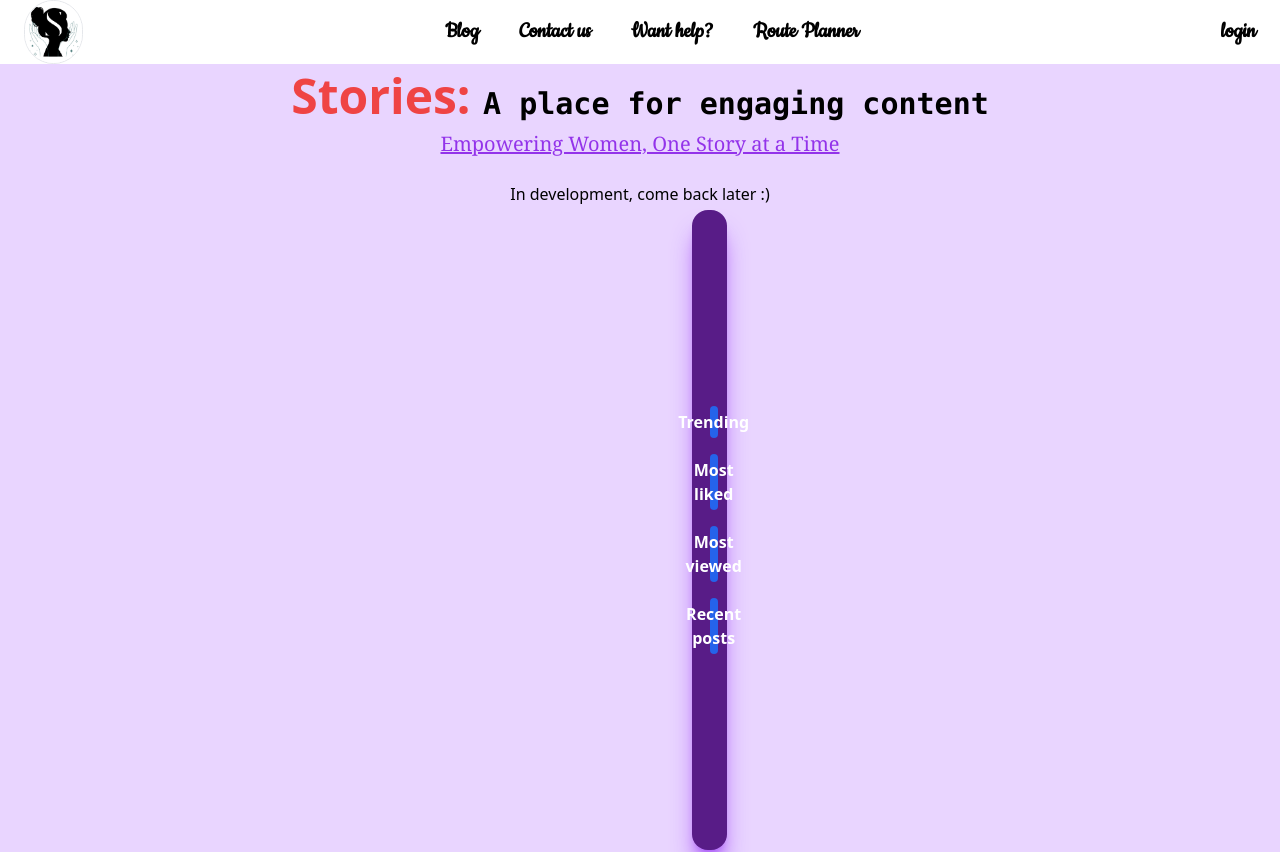
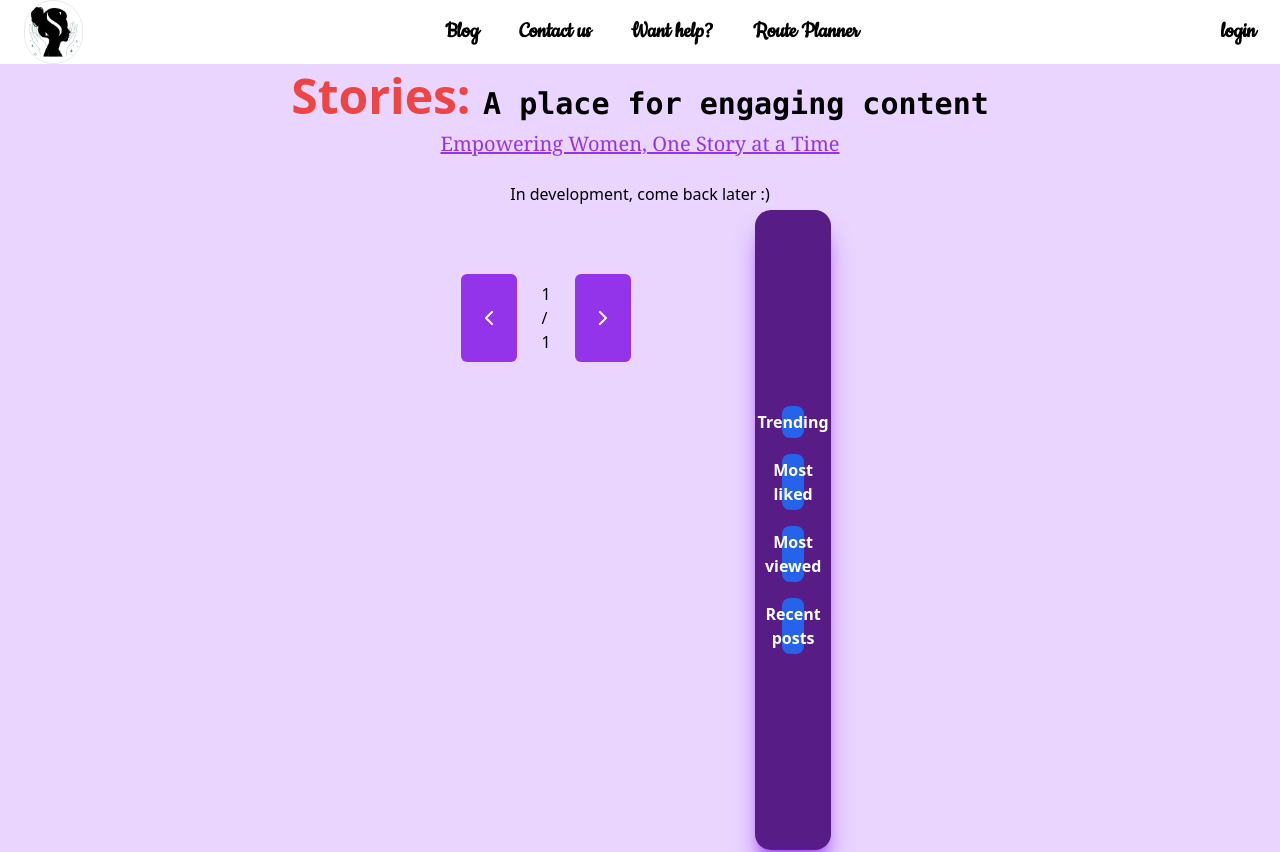
Before and after one commit to Aryan030204/Serenova-Empowering-Women--Protecting-Futures, a React (Vite) app in the folder client/: page /blog in a window 1280 px wide. Shown: the top 852 px of the page. Built offline with nearby package versions, Linux system fonts and the light colour scheme; no server answers; a web font is replaced by a local one.

Commit message:
refactor: remove unused story pages and components; implement pagination for story fetching

```diff
--- a/client/src/App.jsx
+++ b/client/src/App.jsx
@@ -14,10 +14,6 @@ import RoutesPage from "./pages/RoutesPage";
 import OpenedPost from "./components/OpenedPost";
 import SavedPosts from "./pages/SavedPosts";
 import SavedPost from "./pages/SavedPost";
-import TrendingStories from "./pages/TrendingStories";
-import MostLikedStories from "./pages/MostLikedStories";
-import MostViewedStories from "./pages/MostViewedStories";
-import RecentStories from "./pages/RecentStories";
 function App() {
   return (
     <>
@@ -38,10 +34,6 @@ function App() {
             <Route path="/blog/stories/:id" element={<OpenedPost />} />
             <Route path="/blog/:id/saved" element={<SavedPosts />} />
             <Route path="/user/saved/:id" element={<SavedPost />} />
-            <Route path="/stories/trending" element={<TrendingStories />} />
-            <Route path="/stories/mostliked" element={<MostLikedStories />} />
-            <Route path="/stories/mostviewed" element={<MostViewedStories />} />
-            <Route path="/stories/recent" element={<RecentStories />} />
           </Routes>
           <Footer />
         </div>
--- /dev/null
+++ b/client/src/components/Pagination.jsx
@@ -0,0 +1,30 @@
+/* eslint-disable react/prop-types */
+import { ChevronLeft, ChevronRight } from "lucide-react";
+
+const Pagination = ({ fetchStories, page, totalPages }) => {
+  return (
+    <div className="flex justify-center mt-5">
+      <button
+        onClick={() => fetchStories(page - 1)}
+        disabled={page === 1}
+        className="px-4 py-2 bg-purple-600 font-semibold rounded-md mx-2 text-white"
+      >
+        <ChevronLeft />
+      </button>
+
+      <span className="px-4 py-2">
+        {page} / {totalPages}
+      </span>
+
+      <button
+        onClick={() => fetchStories(page + 1)}
+        disabled={page === totalPages}
+        className="px-4 py-2 bg-purple-600 font-semibold rounded-md mx-2 text-white"
+      >
+        <ChevronRight />
+      </button>
+    </div>
+  );
+};
+
+export default Pagination;
--- a/client/src/components/PostsNavbar.jsx
+++ b/client/src/components/PostsNavbar.jsx
@@ -1,4 +1,3 @@
-import { useState } from "react";
 import { Link } from "react-router";
 import { SERVER_URL } from "../utils/config";
 import axios from "axios";
--- a/client/src/components/SocialHandles.jsx
+++ /dev/null
@@ -1,11 +0,0 @@
-import React from 'react'
-
-const SocialHandles = () => {
-  return (
-    <div>
-
-    </div>
-  )
-}
-
-export default SocialHandles
--- a/client/src/components/StoryPost.jsx
+++ b/client/src/components/StoryPost.jsx
@@ -8,12 +8,15 @@ import "react-toastify/ReactToastify.css";
 import { useSelector } from "react-redux";
 import { useDispatch } from "react-redux";
 import { setstories } from "../utils/storiesSlice";
+import Pagination from "./Pagination";
 const StoryPost = () => {
   const stories = useSelector((state) => state.stories.stories);
   const dispatch = useDispatch();
   const [liked, setLiked] = useState(false);
   const [disliked, setDisliked] = useState(false);
   const [savedStories, setSavedStories] = useState([]);
+  const [page, setPage] = useState(1);
+  const [totalPages, setTotalPages] = useState(1);
   const user = JSON.parse(localStorage.getItem("user"));
 
   const likeStory = async (id) => {
@@ -140,16 +143,25 @@ const StoryPost = () => {
     }
   };
 
+  const getStories = async (page = 1) => {
+    try {
+      const res = await axios.get(
+        `${SERVER_URL}/stories/all?page=${page}&limit=5`
+      );
 
-  const getStories = async () => {
-    const res = await axios.get(SERVER_URL + "/stories/all");
+      dispatch(setstories(res.data.stories));
+      setPage(res.data.currentPage);
+      setTotalPages(res.data.totalPages);
+      getSavedStories();
+    } catch (error) {
+      console.error("Error fetching stories:", error);
+    }
+  };
 
-    dispatch(setstories(res.data.stories));
-    getSavedStories();
-  };
   useEffect(() => {
     getStories();
   }, []);
+
   return (
     <>
       <div className="flex flex-col justify-evenly rounded-lg md:w-fit h-fit p-3 lg:w-[60%] gap-[2rem]">
@@ -280,6 +292,13 @@ const StoryPost = () => {
           );
         })}
         <ToastContainer />
+        <div className="w-full flex justify-center">
+          <Pagination
+            page={page}
+            totalPages={totalPages}
+            fetchStories={getStories}
+          />
+        </div>
       </div>
     </>
   );
--- a/client/src/pages/MostLikedStories.jsx
+++ /dev/null
@@ -1,11 +0,0 @@
-import React from 'react'
-
-const MostLikedStories = () => {
-  return (
-    <div>
-
-    </div>
-  )
-}
-
-export default MostLikedStories
--- a/client/src/pages/MostViewedStories.jsx
+++ /dev/null
@@ -1,10 +0,0 @@
-
-const MostViewedStories = () => {
-  return (
-    <div>
-
-    </div>
-  )
-}
-
-export default MostViewedStories
--- a/client/src/pages/RecentStories.jsx
+++ /dev/null
@@ -1,11 +0,0 @@
-import React from 'react'
-
-const RecentStories = () => {
-  return (
-    <div>
-
-    </div>
-  )
-}
-
-export default RecentStories
--- a/client/src/pages/Stories.jsx
+++ b/client/src/pages/Stories.jsx
@@ -4,7 +4,6 @@ import UserActivityNavbar from "../components/UserActivityNavbar";
 
 const Stories = () => {
   const user = localStorage.getItem("user");
-
 
   return (
     <div className="flex flex-col w-full justify-center items-center p-2 bg-purple-200">
--- a/client/src/pages/TrendingStories.jsx
+++ /dev/null
@@ -1,19 +0,0 @@
-import PostsNavbar from "../components/PostsNavbar";
-import UserActivityNavbar from "../components/UserActivityNavbar";
-
-const TrendingStories = () => {
-  const user = localStorage.getItem("user");
-  return (
-    <div className="flex w-full justify-between p-4 items-start">
-      <div></div>
-      <div className="w-[20%]">
-        <div className="flex flex-col bg-purple-900 rounded-2xl gap-[5rem] h-[40rem] items-center justify-evenly shadow-purple-500 shadow-xl">
-          <PostsNavbar />
-          {user && <UserActivityNavbar />}
-        </div>
-      </div>
-    </div>
-  );
-};
-
-export default TrendingStories;
```
Also changed, not shown: 1 other file (tests, documents, lock files or other folders).
